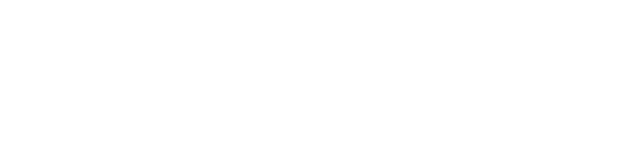
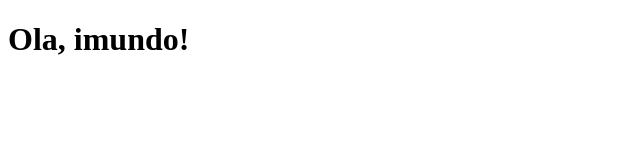
Before and after one commit to miguelrochaxavier/teste, a plain HTML site: page index.html in a window 1280 px wide. Shown: the whole page, without its empty margins (0-640 px from the left). Drawn offline with Linux system fonts and the light colour scheme.

Commit message:
Atualização HTML

```diff
--- a/index.html
+++ b/index.html
@@ -6,6 +6,6 @@
     <title>Document</title>
 </head>
 <body>
-
+    <h1>Ola, imundo!</h1>
 </body>
 </html>
```
